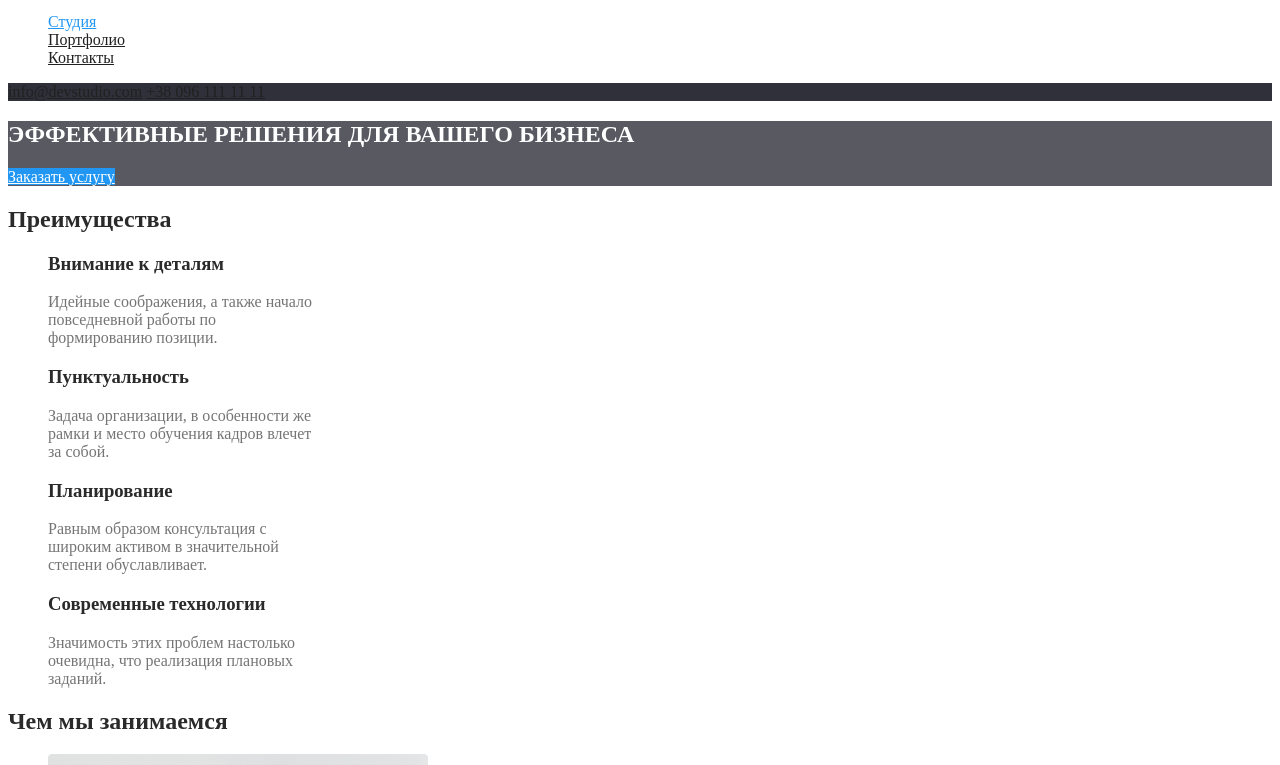
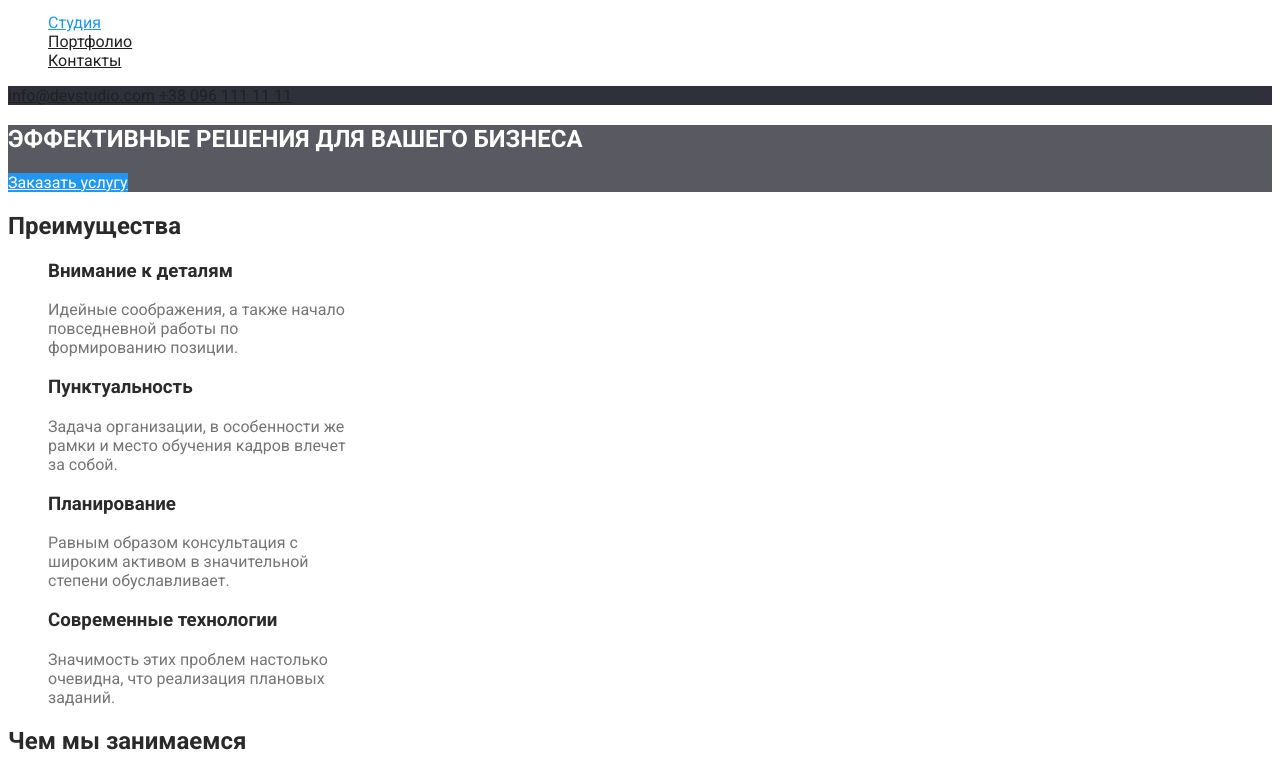
Before and after one commit to dimab1tanga/hw-layout, a plain HTML site: page index.html in a window 1280 px wide. Shown: the part 35-800 px from the top of the page. Drawn offline with Linux system fonts and the light colour scheme.

Commit message:
підключив шрифти, задав основний текст

```diff
--- a/css/main.css
+++ b/css/main.css
@@ -7,6 +7,7 @@
 body {
   background-color: #fff;
   color: #2a2a2a;
+  font-family: roboto, sans-serif;
 }
 
 ul {
--- a/index.html
+++ b/index.html
@@ -4,6 +4,10 @@
     <meta charset="UTF-8" />
     <meta name="viewport" content="width=device-width, initial-scale=1.0" />
     <title>Document</title>
+    <link
+      href="https://fonts.googleapis.com/css2?family=Raleway:wght@700&family=Roboto:wght@400;500;700;900&display=swap"
+      rel="stylesheet"
+    />
     <link rel="stylesheet" href="./css/common.css" />
     <link rel="stylesheet" href="./css/main.css" />
   </head>
```
